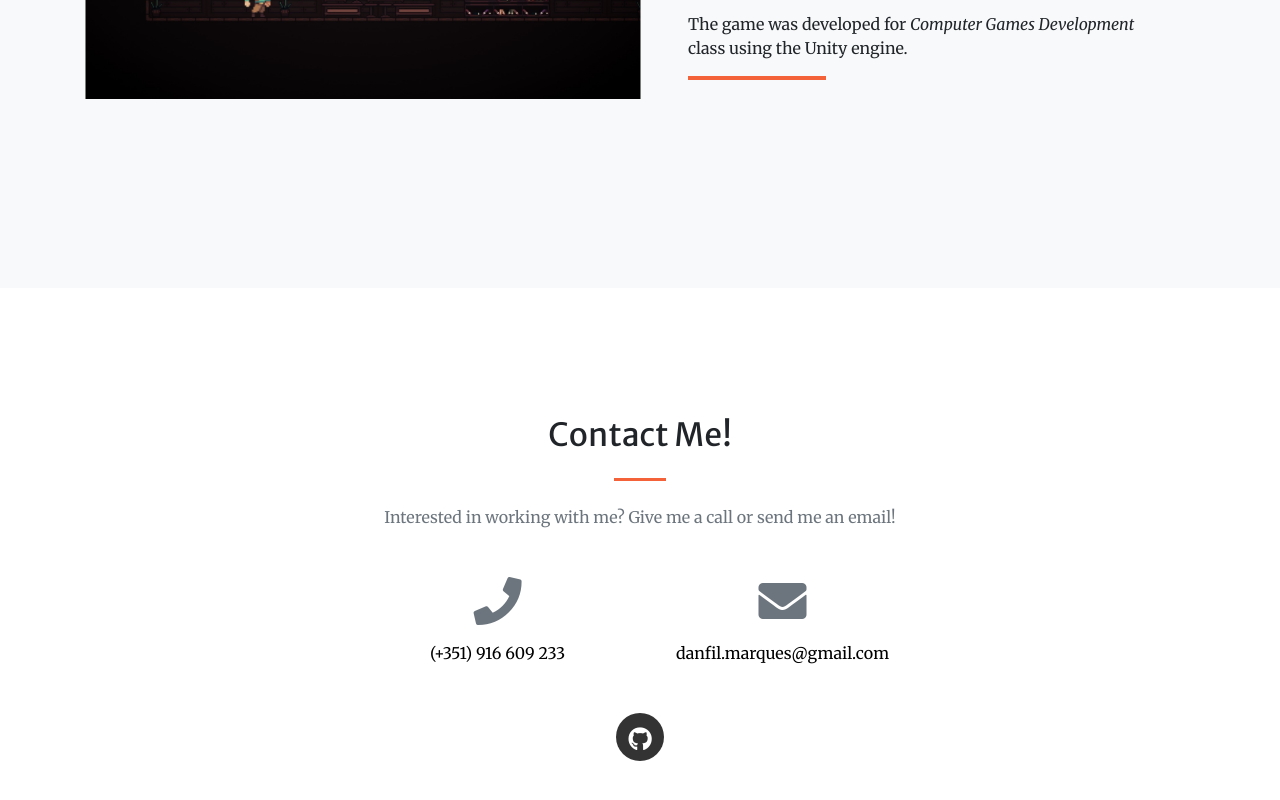
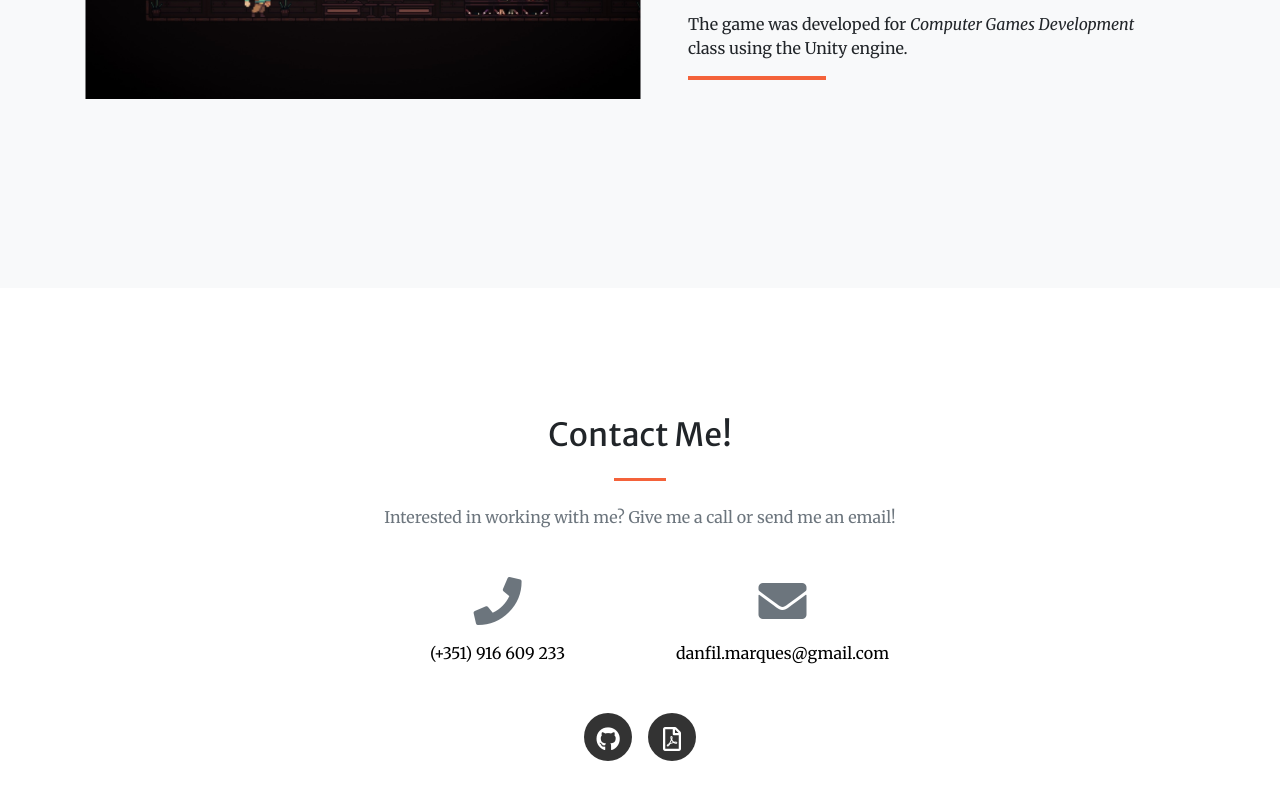
Before and after one commit to rendoir/rendoir.github.io, a website with bundled scripts: page index.html in a window 1280 px wide. Shown: the part 4264-5064 px from the top of the page. Built offline with nearby package versions, Linux system fonts and the light colour scheme.

Commit message:
Adds Curriculum Vitae

```diff
--- a/index.html
+++ b/index.html
@@ -313,6 +313,10 @@
         <a href="https://github.com/rendoir" class="mx-2">
           <i class="fab fa-github align-middle"></i>
         </a>
+
+        <a href="cv.pdf" target="_blank" class="mx-2">
+          <i class="far fa-file-pdf align-middle"></i>
+        </a>
       </div>
     </div>
   </section>
```
Also changed, not shown: 1 other file.
